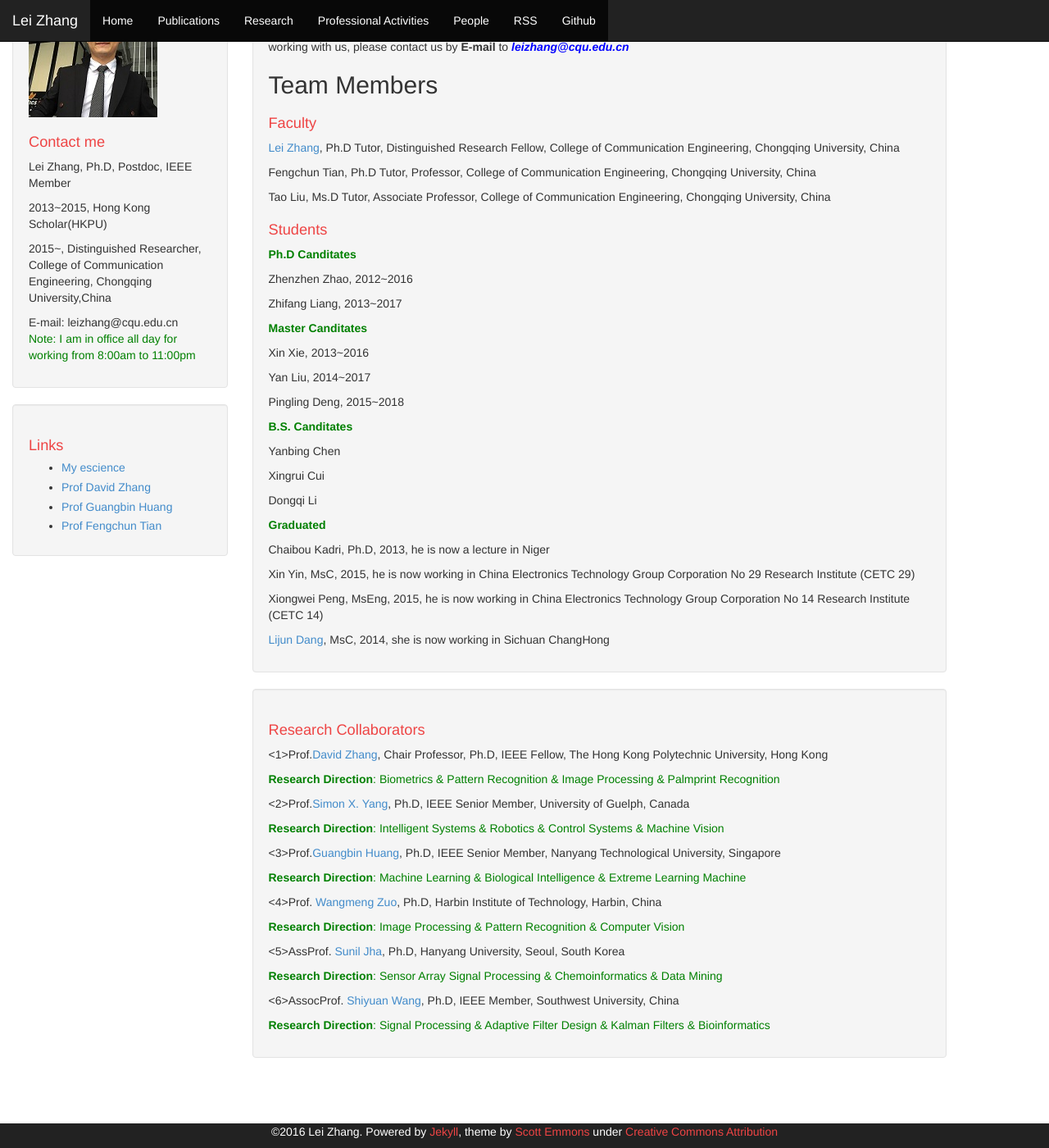
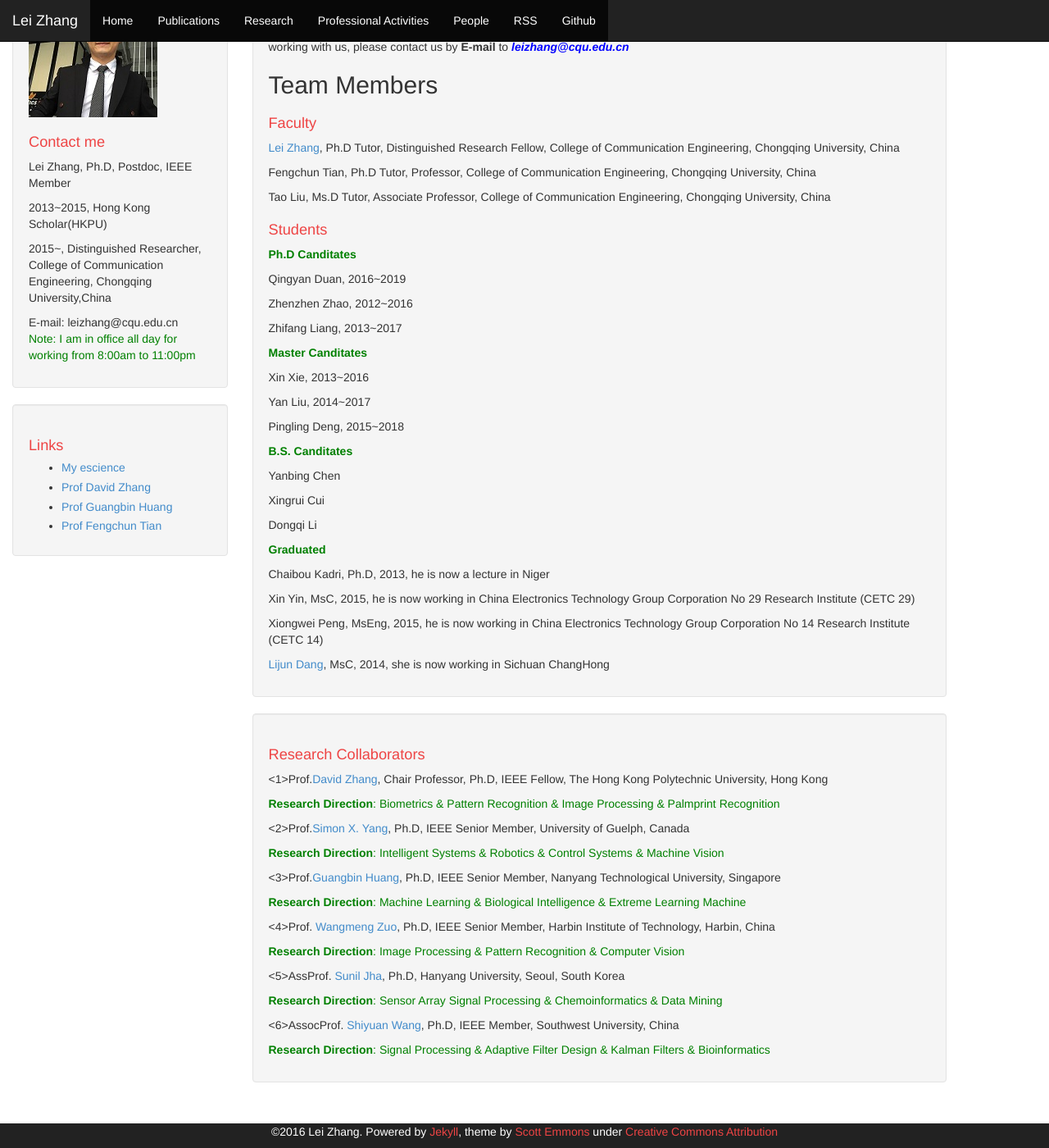
Before and after one commit to DrLeiZhang/website, a Jekyll site: the page built from people.html, in a window 1280 px wide and 1400 px high, scrolled down 224 px. Shown: the whole window at 82% size. Built offline with Jekyll 4.4.1, drawn with Linux system fonts in a browser that asks for light colours; Markdown is read by kramdown in place of the engine named in the settings.

Commit message:
Update
Signed-off-by: leizhang@cqu.edu.cn <leizhang@cqu.edu.cn>

```diff
--- a/people.html
+++ b/people.html
@@ -19,6 +19,7 @@ layout: default
 
 <h1>Students</h1>
 <p style="color:green;"><h0><B>Ph.D Canditates</B></h0></p>
+<p>Qingyan Duan, 2016~2019
 <p>Zhenzhen Zhao, 2012~2016</p>
 <p>Zhifang Liang, 2013~2017</p>
 
@@ -51,7 +52,7 @@ layout: default
 <p><3>Prof.<a href="http://www.extreme-learning-machines.org/">Guangbin Huang</a>, Ph.D, IEEE Senior Member, Nanyang Technological University, Singapore</p>
 <p style="color:green;"><B>Research Direction</B>: Machine Learning & Biological Intelligence & Extreme Learning Machine</p>
 
-<p><4>Prof. <a href="http://homepage.hit.edu.cn/pages/wangmengzuo">Wangmeng Zuo</a>, Ph.D, Harbin Institute of Technology, Harbin, China</p>
+<p><4>Prof. <a href="http://homepage.hit.edu.cn/pages/wangmengzuo">Wangmeng Zuo</a>, Ph.D, IEEE Senior Member, Harbin Institute of Technology, Harbin, China</p>
 <p style="color:green;"><B>Research Direction</B>: Image Processing & Pattern Recognition & Computer Vision</p>
 
 
```
